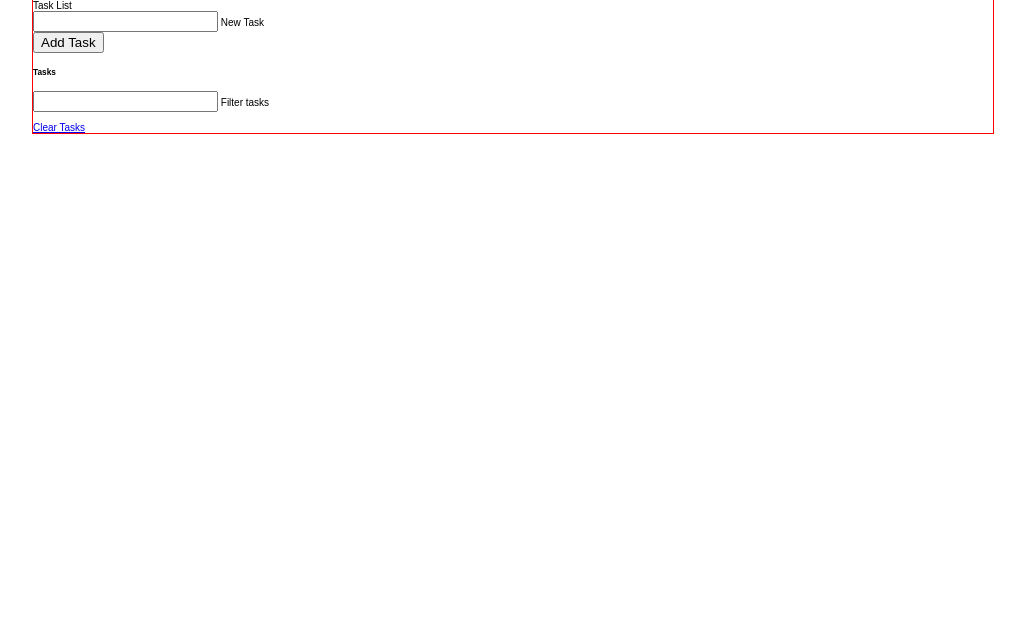
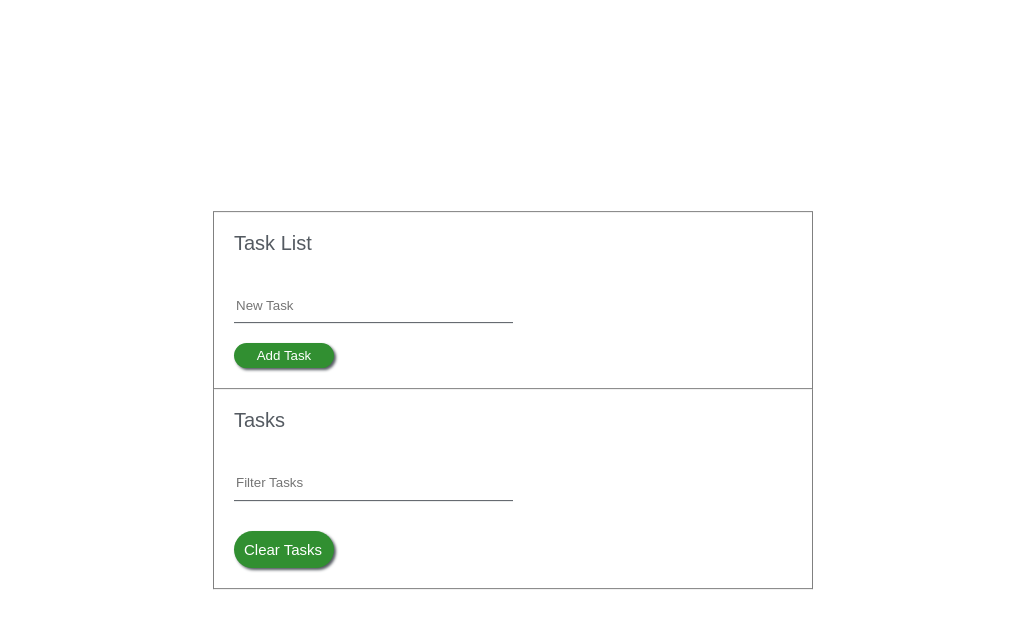
Before and after one commit to angelo21/task, a website: page index.html in a window 1280 px wide. Shown: the whole page, without its empty margins (127-1152 px from the left). Drawn offline with Linux system fonts and the light colour scheme.

Commit message:
Basic styles completed

```diff
--- a/index.html
+++ b/index.html
@@ -12,24 +12,24 @@
     <div class="container">
       <div id="main" class="card">
         <div class="card__content">
-          <span class="card__title">Task List</span>
+          <h5 class="card__title">Task List</h5>
           <form class="card__form js-card__form">
             <div class="card__field">
-              <input type="text" name="task" id="task" class="js-task">
-              <label for="task">New Task</label>
+              <input type="text" class="js-task card__input" placeholder="New Task">
+              <p class="card__new-task">New Task</p>
             </div>
-            <input type="submit" value="Add Task" class="btn">
+            <input type="submit" value="Add Task" class="card__add-btn btn">
           </form>
         </div>
         <div class="card__action">
           <h5 class="card__title">Tasks</h5>
           <div class="card__field">
-            <input type="text" name="filter" id="filter" class="js-filter">
-            <label for="filter">Filter tasks</label>
+            <input type="text" class="js-filter card__input"placeholder="Filter Tasks">
+            <p class="card__new-task">Filter Task</p>
           </div>
           <ul class="card__collection js-card__collection">
           </ul>
-          <a href="#" class="card__clear-tasks btn black js-card__clear-tasks">Clear Tasks</a>
+          <a href="#" class="card__clear-tasks  js-card__clear-tasks btn">Clear Tasks</a>
         </div>
       </div>
     </div>
--- /dev/null
+++ b/sass/card.scss
@@ -0,0 +1,113 @@
+
+.card {
+
+  &__content {
+    border: 1px solid gray;
+    padding: 2rem;
+  }
+
+  &__title {
+    font-size: 2rem;
+    font-weight: 200;
+  }
+
+  &__new-task {
+    opacity: 0;
+    transition: all .3s;
+    position: absolute;
+    font-size: 1.4rem;
+  }
+
+  &__field {
+    display: flex;
+    flex-direction: column-reverse;
+    position: relative;
+  }
+
+  &__input {
+    height: 3.5rem;
+    width: 50%;
+    color: inherit;
+    border: none;
+    border-bottom: 1px solid $color-light;
+
+    &:focus::placeholder {
+      color: transparent;
+    }
+
+    &:focus {
+      border-bottom: 2px solid rgb(49, 143, 49);
+    }
+  }
+
+  &__input:focus + &__new-task {
+    opacity: 1;
+    transform: translateY(-2rem);
+  }
+
+  &__action {
+    border: 1px solid gray;
+    border-top: none;
+    padding: 2rem;
+  }
+
+  &__title {
+    margin-top: 0;
+  }
+
+  &__add-btn {
+    padding: .5rem;
+    border: none;
+    outline: none;
+    cursor: pointer;
+  }
+
+  &__clear-tasks {
+    display: inline-block;
+    text-decoration: none;
+    padding: 1rem;
+    font-size: 1.5rem;
+    font-weight: 200;
+  }
+
+  .btn {
+    width: 10rem;
+    background-color: rgb(49, 143, 49);
+    border-radius: 10rem;
+    color: white;
+    box-shadow: 2px 2px 3px $color-light;
+    margin-top: 2rem;
+
+
+    &:active {
+      transform: translateX(.2rem) translateY(.2rem);
+      box-shadow: none;
+    }
+  }
+
+  &__collection {
+    list-style: none;
+    padding: 0;
+
+    &-item {
+      display: flex;
+      justify-content: space-between;
+      width: 30%;
+      padding: 1rem;
+      font-size: 1.6rem;
+    }
+  }
+
+  &__delete {
+    text-decoration: none;
+    font-weight: bold;
+    color: rgb(49, 143, 49);
+    transition: all .2s;
+
+    &:hover {
+      color: lighten(rgb(49, 143, 49), 20%);
+    }
+  }
+
+
+}
--- a/sass/global.scss
+++ b/sass/global.scss
@@ -14,11 +14,14 @@ body {
   padding: 0;
   margin: 0;
   font-family: sans-serif;
+  color: $color-light;
 }
 
 .container {
-  max-width: 96rem;
+  max-width: 60rem;
   width: 90%;
-  margin: 0 auto;
-  outline: 1px solid red;
+  position: absolute;
+  top: 50%;
+  left: 50%;
+  transform: translate(-50%, -50%);
 }
--- a/sass/main.scss
+++ b/sass/main.scss
@@ -1 +1,3 @@
+@import "./variables";
 @import "./global";
+@import "./card";
--- /dev/null
+++ b/sass/variables.scss
@@ -0,0 +1,3 @@
+
+//COLORS
+$color-light: rgb(84, 90, 97);
```
Also changed, not shown: styles/style.css.
